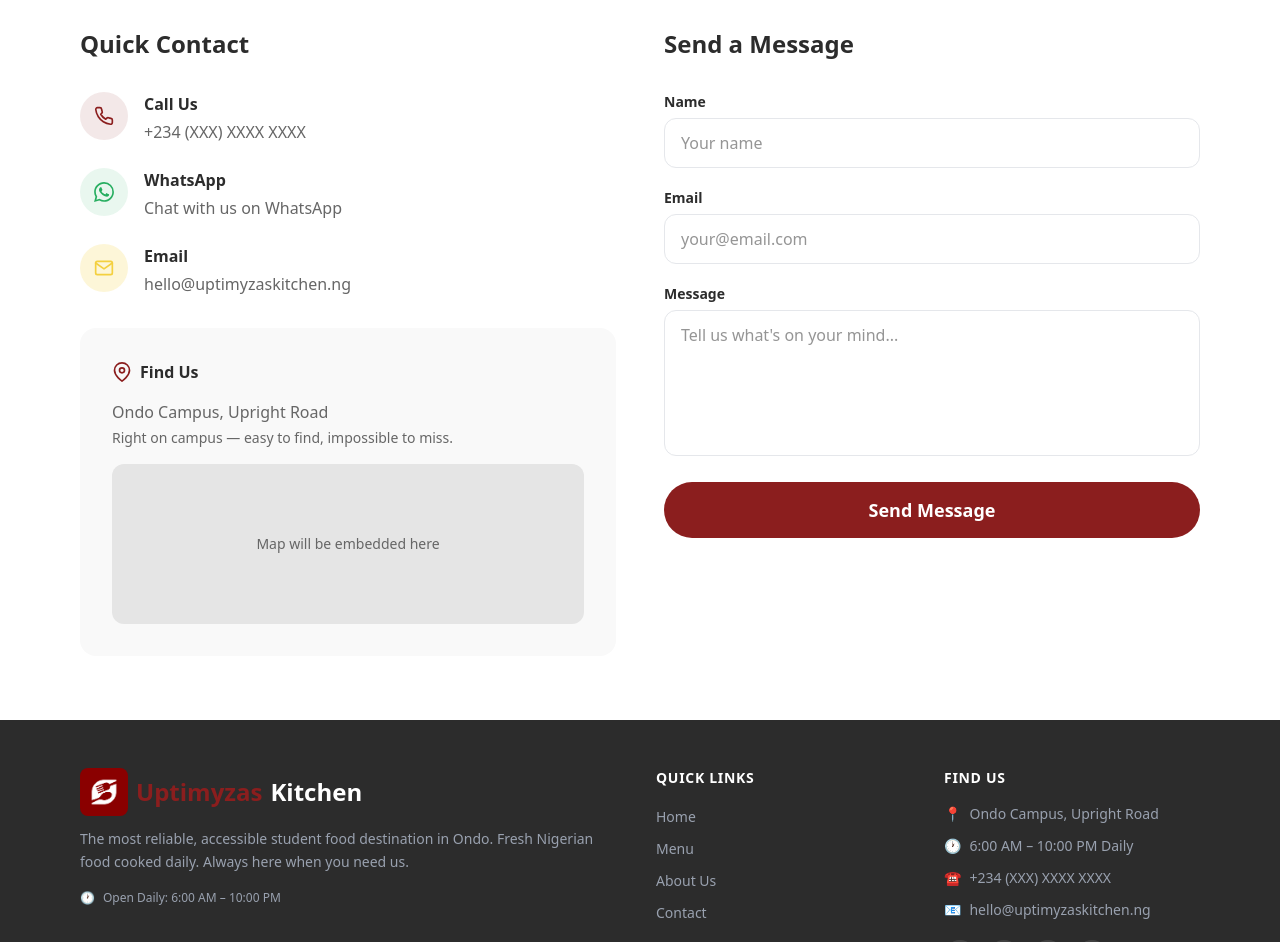
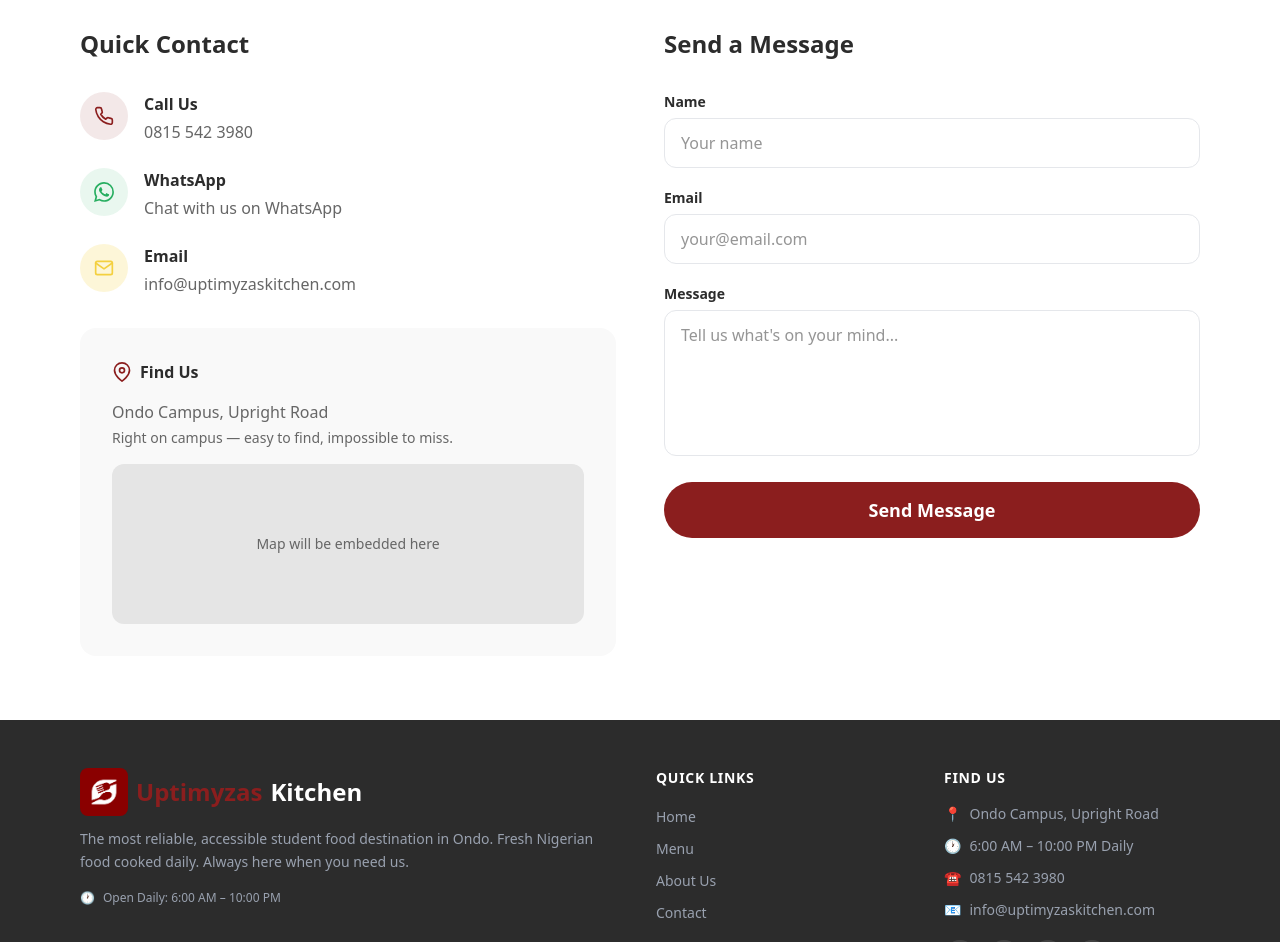
Before and after one commit to thejuolaamt/uptimyzas-kitchen-website, a Next.js app: page /contact in a window 1280 px wide. Shown: the part 360-1302 px from the top of the page. Built offline with nearby package versions, Linux system fonts and the light colour scheme.

Commit message:
Update all phone numbers to 08155423980

```diff
--- a/app/components/ContactContent.tsx
+++ b/app/components/ContactContent.tsx
@@ -65,10 +65,10 @@ export default function ContactContent() {
                 <div>
                   <h3 className="font-bold text-[#2C2C2C] mb-1">Call Us</h3>
                   <a
-                    href="tel:+234XXXXXXXXXX"
+                    href="tel:+2348155423980"
                     className="text-[#666666] hover:text-[#8B1E1E] transition-colors"
                   >
-                    +234 (XXX) XXXX XXXX
+                    0815 542 3980
                   </a>
                 </div>
               </div>
@@ -88,7 +88,7 @@ export default function ContactContent() {
                 <div>
                   <h3 className="font-bold text-[#2C2C2C] mb-1">WhatsApp</h3>
                   <a
-                    href="https://wa.me/234XXXXXXXXXX"
+                    href="https://wa.me/2348155423980"
                     target="_blank"
                     rel="noopener noreferrer"
                     className="text-[#666666] hover:text-[#27AE60] transition-colors"
@@ -118,10 +118,10 @@ export default function ContactContent() {
                 <div>
                   <h3 className="font-bold text-[#2C2C2C] mb-1">Email</h3>
                   <a
-                    href="mailto:hello@uptimyzaskitchen.ng"
+                    href="mailto:info@uptimyzaskitchen.com"
                     className="text-[#666666] hover:text-[#8B1E1E] transition-colors"
                   >
-                    hello@uptimyzaskitchen.ng
+                    info@uptimyzaskitchen.com
                   </a>
                 </div>
               </div>
--- a/app/components/Footer.tsx
+++ b/app/components/Footer.tsx
@@ -70,14 +70,14 @@ export default function Footer() {
             </li>
             <li className="flex items-center gap-2">
               <span>☎️</span>
-              <a href="tel:+234XXXXXXXXXX" className="hover:text-[#F4D03F] transition-colors">
-                +234 (XXX) XXXX XXXX
+              <a href="tel:+2348155423980" className="hover:text-[#F4D03F] transition-colors">
+                0815 542 3980
               </a>
             </li>
             <li className="flex items-center gap-2">
               <span>📧</span>
-              <a href="mailto:hello@uptimyzaskitchen.ng" className="hover:text-[#F4D03F] transition-colors">
-                hello@uptimyzaskitchen.ng
+              <a href="mailto:info@uptimyzaskitchen.com" className="hover:text-[#F4D03F] transition-colors">
+                info@uptimyzaskitchen.com
               </a>
             </li>
           </ul>
--- a/app/components/Hero.tsx
+++ b/app/components/Hero.tsx
@@ -80,7 +80,7 @@ export default function Hero() {
             Find Us
           </a>
           <a
-            href="tel:+234XXXXXXXXXX"
+            href="tel:+2348155423980"
             className="w-full sm:w-auto bg-[#27AE60] text-white font-bold px-8 py-4 rounded-full text-lg hover:bg-[#219a52] transition-colors text-center"
           >
             Call Now
--- a/app/components/MenuContent.tsx
+++ b/app/components/MenuContent.tsx
@@ -86,7 +86,7 @@ export default function MenuContent() {
                     {item.description}
                   </p>
                   <a
-                    href={`https://wa.me/234XXXXXXXXXX?text=I'd%20like%20to%20order%20${encodeURIComponent(item.name)}`}
+                    href={`https://wa.me/2348155423980?text=I'd%20like%20to%20order%20${encodeURIComponent(item.name)}`}
                     target="_blank"
                     rel="noopener noreferrer"
                     className="block w-full text-center bg-[#27AE60] text-white font-semibold text-sm px-4 py-2.5 rounded-full hover:bg-[#219a52] transition-colors"
--- a/app/layout.tsx
+++ b/app/layout.tsx
@@ -30,7 +30,7 @@ export const metadata: Metadata = {
       "Fresh Nigerian food cooked daily. Open 6AM to 10PM, right on campus.",
   },
   verification: {
-        google: "1hXgFB9lh749DSCR9gl_bZeCIGbSFQDm2PdbsJkz30M",
+    google: "1hXgFB9lh749DSCR9gl_bZeCIGbSFQDm2PdbsJkz30M",
   },
 };
 
@@ -47,7 +47,7 @@ export default function RootLayout({
       "The most reliable, accessible student food destination in Ondo. Fresh Nigerian food cooked daily.",
     image: "https://uptimyzas-kitchen-website.vercel.app/logo.png",
     url: "https://uptimyzas-kitchen-website.vercel.app",
-    telephone: "+2347039279650",
+    telephone: "+2348155423980",
     email: "info@uptimyzaskitchen.com",
     address: {
       "@type": "PostalAddress",
```
